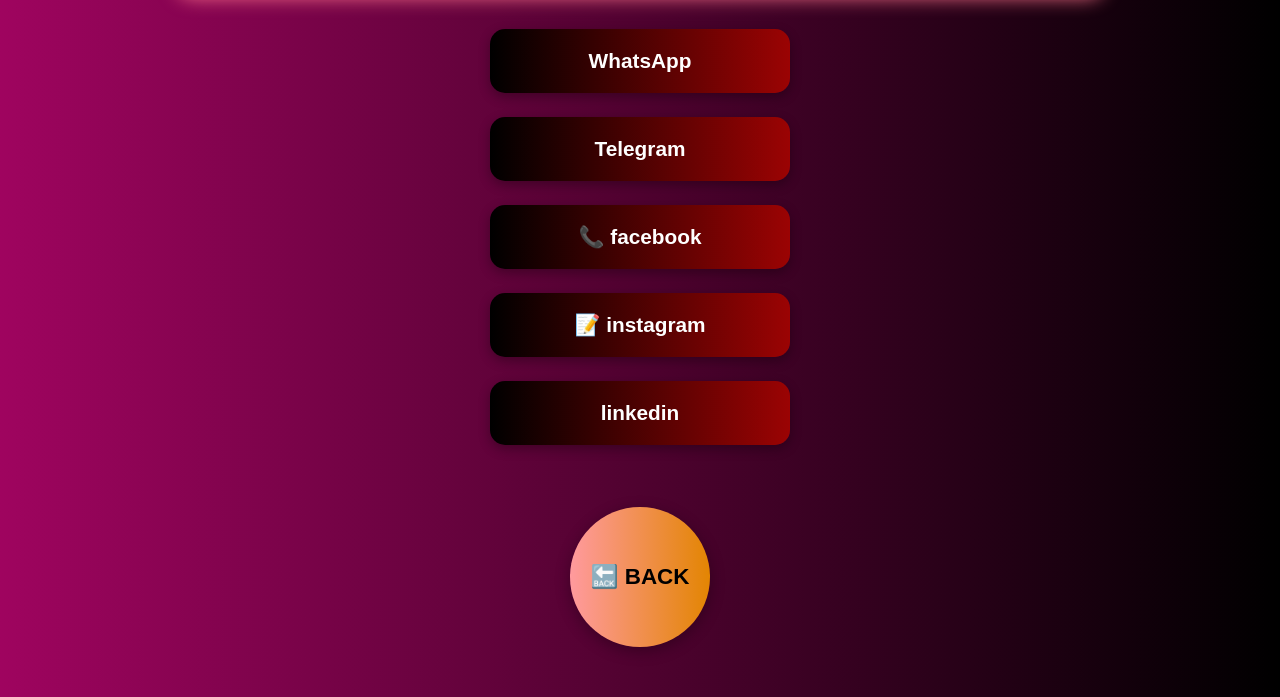
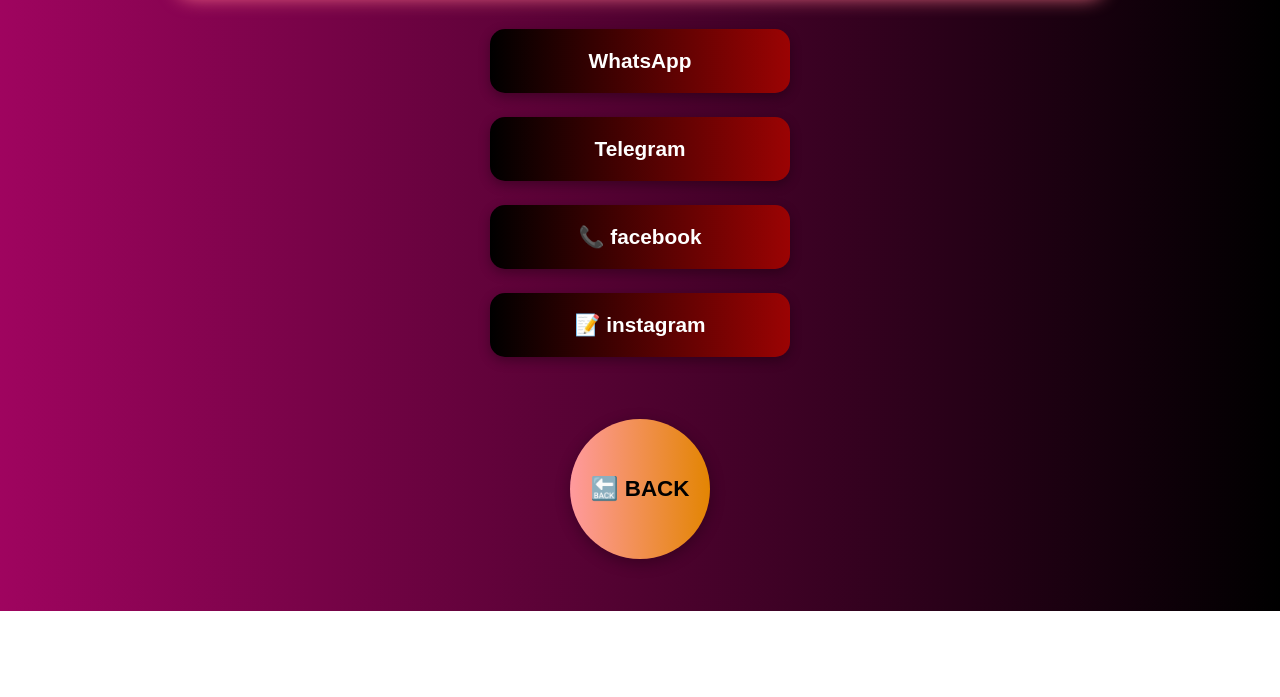
Before and after one commit to mohamedel-neiry/Web-3, a plain HTML site: page links.html in a window 1280 px wide. Shown: the part 189-886 px from the top of the page. After the commit the page ends 800 px from the top, so only its background shows below. Drawn offline with Linux system fonts and the light colour scheme.

Commit message:
Update links.html

```diff
--- a/links.html
+++ b/links.html
@@ -18,7 +18,7 @@
 
         <a href="https://www.facebook.com/share/1FF9g8DQGD/" class="link-box">📞 facebook</a>
         <a href="https://www.instagram.com/mohamed_nour.ayaad?igsh=MWI1dHIwaDd0NmFjZw==" class="link-box">📝 instagram</a>
-         <a href="https://www.linkedin.com/in/mahertp?utm_source=share&utm_campaign=share_via&utm_content=profile&utm_medium=ios_app" class="link-box"> linkedin </a>    </div>
+            </div>
 
     <div class="circle-button">
         <a href="index.html">🔙 BACK</a>
```
